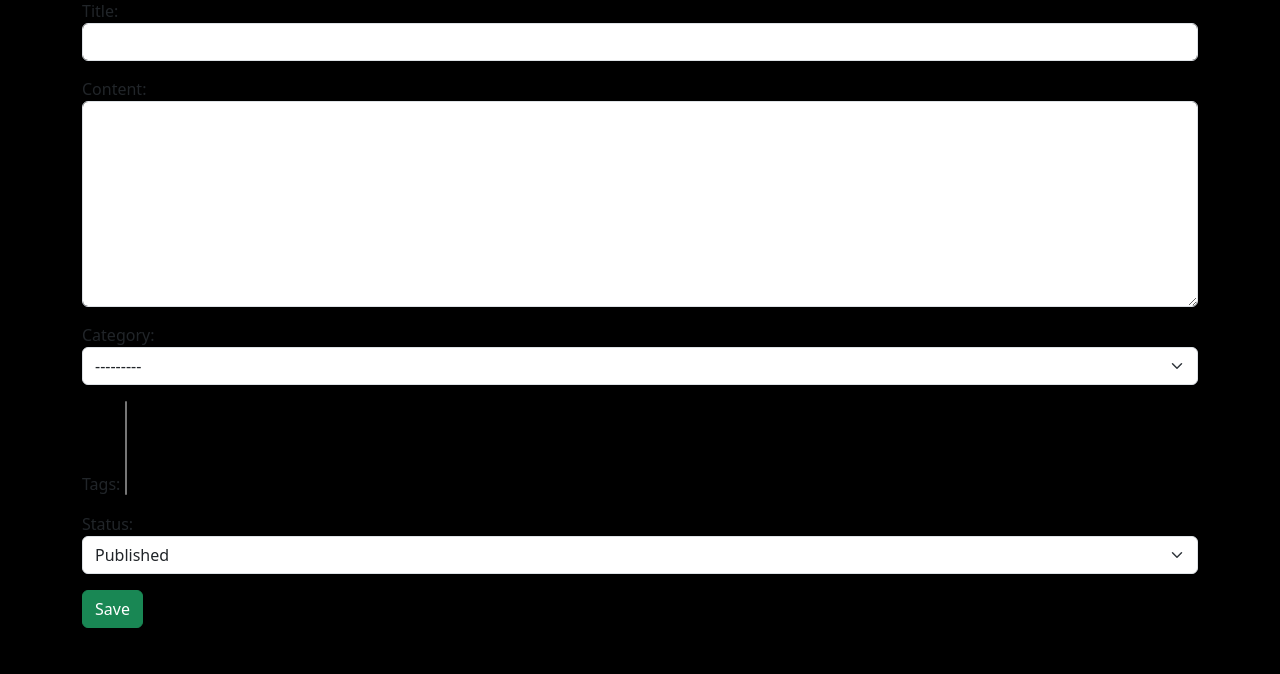
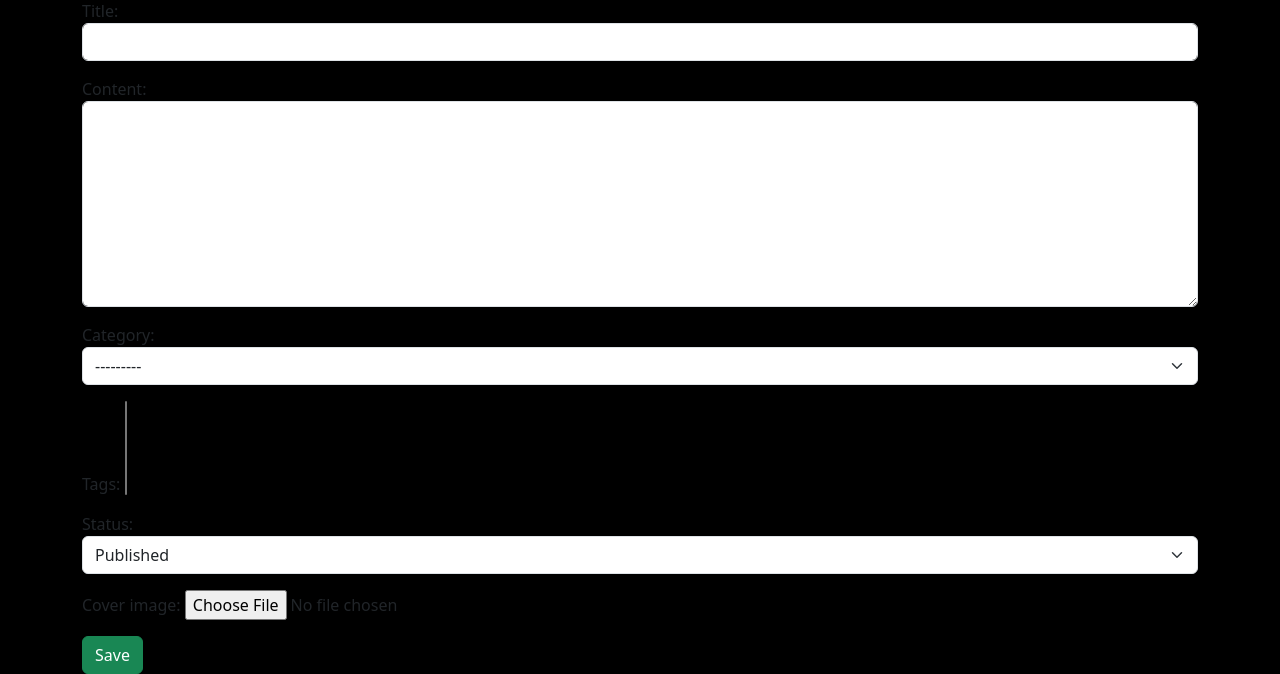
Before and after one commit to Tapen123456/djangoblog, a Django app: page /post/new/ in a window 1280 px wide. Shown: the part 137-811 px from the top of the page. Before the commit the page ends 765 px from the top, so only its background shows below. Run offline with Django 5.2, Linux system fonts and the light colour scheme; data that the repository does not hold is empty.

Commit message:
First commit

```diff
--- a/blog/forms.py
+++ b/blog/forms.py
@@ -1,10 +1,11 @@
 from django import forms
 from .models import Post
+
 
 class PostForm(forms.ModelForm):
     class Meta:
         model = Post
-        fields = ["title", "content", "category", "tags", "status"]
+        fields = ["title", "content", "category", "tags", "status", "cover_image"]
         widgets = {
             "content": forms.Textarea(attrs={"rows": 8, "class": "form-control"}),
             "title": forms.TextInput(attrs={"class": "form-control"}),
@@ -17,3 +18,13 @@ class PostForm(forms.ModelForm):
         if len(title) < 5:
             raise forms.ValidationError("Title must be at least 5 characters long.")
         return title
+
+    def clean_cover_image(self):
+        image = self.cleaned_data.get("cover_image")
+        if image:
+            if image.size > 5 * 1024 * 1024:
+                raise forms.ValidationError("Image file too large ( max 5MB ).")
+            valid_extensions = [".jpg", ".jpeg", ".png", ".webp"]
+            if not any(image.name.lower().endswith(ext) for ext in valid_extensions):
+                raise forms.ValidationError("Unsupported file type. Use JPG, PNG, or WEBP.")
+        return image
--- a/blog/models.py
+++ b/blog/models.py
@@ -1,5 +1,6 @@
 from django.db import models
 from django.utils.text import slugify
+from PIL import Image
 
 
 class Category(models.Model):
@@ -23,7 +24,7 @@ class Post(models.Model):
     ]
 
     title = models.CharField(max_length=200)
-    slug = models.SlugField(max_length=200, unique=True)
+    slug = models.SlugField(max_length=200, unique=True, blank=True)
     content = models.TextField()
     status = models.CharField(max_length=10, choices=STATUS_CHOICES, default="published")
     created_at = models.DateTimeField(auto_now_add=True)
@@ -31,11 +32,18 @@ class Post(models.Model):
     category = models.ForeignKey(Category, on_delete=models.SET_NULL, null=True, blank=True, related_name="posts")
     tags = models.ManyToManyField(Tag, blank=True, related_name="posts")
     image = models.ImageField(upload_to='posts/', blank=True, null=True)
+    cover_image = models.ImageField(upload_to="post_covers/", blank=True, null=True)
 
     def save(self, *args, **kwargs):
         if not self.slug:
             self.slug = slugify(self.title)
         super().save(*args, **kwargs)
+        if self.cover_image:
+            img_path = self.cover_image.path
+            img = Image.open(img_path)
+            if img.height > 800 or img.width > 800:
+                img.thumbnail((800, 800))
+                img.save(img_path)
 
     def __str__(self):
         return self.title
--- a/blog/templates/blog/post_details.html
+++ b/blog/templates/blog/post_details.html
@@ -25,7 +25,13 @@
       {{ post.content|linebreaks }}
 
       <a href="{% url 'home' %}" class="btn btn-secondary mt-3">← Back</a>
+      {% if post.cover_image %}
+  <img src="{{ post.cover_image.url }}" class="img-fluid rounded mb-3" alt="{{ post.title }}">
+{% endif %}
     </div>
   </div>
 </div>
 {% endblock %}
+{% if post.cover_image %}
+  <img src="{{ post.cover_image.url }}" class="img-fluid rounded mb-3" alt="{{ post.title }}">
+{% endif %}
--- a/blog/templates/blog/post_form.html
+++ b/blog/templates/blog/post_form.html
@@ -7,7 +7,7 @@
   <div class="alert alert-danger">{{ form.non_field_errors }}</div>
 {% endif %}
 
-<form method="post">
+<form method="post" enctype="multipart/form-data">
   {% csrf_token %}
   {% for field in form %}
     <div class="mb-3">
@@ -18,6 +18,22 @@
       {% endif %}
     </div>
   {% endfor %}
+
+  <div class="mb-3">
+    <img id="preview" style="max-width:200px; display:none;" class="rounded">
+  </div>
+
   <button type="submit" class="btn btn-success">Save</button>
 </form>
+
+<script>
+  const fileInput = document.querySelector('input[type="file"]');
+  if (fileInput) {
+    fileInput.addEventListener('change', function(event) {
+      const preview = document.getElementById('preview');
+      preview.src = URL.createObjectURL(event.target.files[0]);
+      preview.style.display = 'block';
+    });
+  }
+</script>
 {% endblock %}
--- a/blog/templates/blog/post_list.html
+++ b/blog/templates/blog/post_list.html
@@ -53,3 +53,9 @@
     {% endfor %}
 </ul>
 {% endblock %}
+{% if post.cover_image %}
+  <img src="{{ post.cover_image.url }}" class="card-img-top" alt="{{ post.title }}">
+  {% if post.cover_image %}
+  <img src="{{ post.cover_image.url }}" class="card-img-top" alt="{{ post.title }}">
+{% endif %}
+{% endif %}
--- a/config/settings.py
+++ b/config/settings.py
@@ -142,4 +142,4 @@ STATICFILES_DIRS = [
 # Default primary key field type
 # https://docs.djangoproject.com/en/5.2/ref/settings/#default-auto-field
 
-DEFAULT_AUTO_FIELD = 'django.db.models.BigAutoField'
+DEFAULT_AUTO_FIELD = DEFAULT_AUTO_FIELD = 'django.db.models.BigAutoField'
```
Also changed, not shown: blog/migrations/0008_post_cover_image.py (added), blog/migrations/0009_alter_post_slug.py (added), media/post_covers/badimalika.jpg (added), media/post_covers/badimalika_3TqY6Gw.jpg (added), media/post_covers/test_large_4000x3000.jpg (added), media/post_covers/test_too_big_over5MB.jpg (added), media/posts/badimalika.jpg (added), media/posts/badimalika_1JFPNOt.jpg (added), media/posts/test_large_4000x3000.jpg (added), 1 other file.
